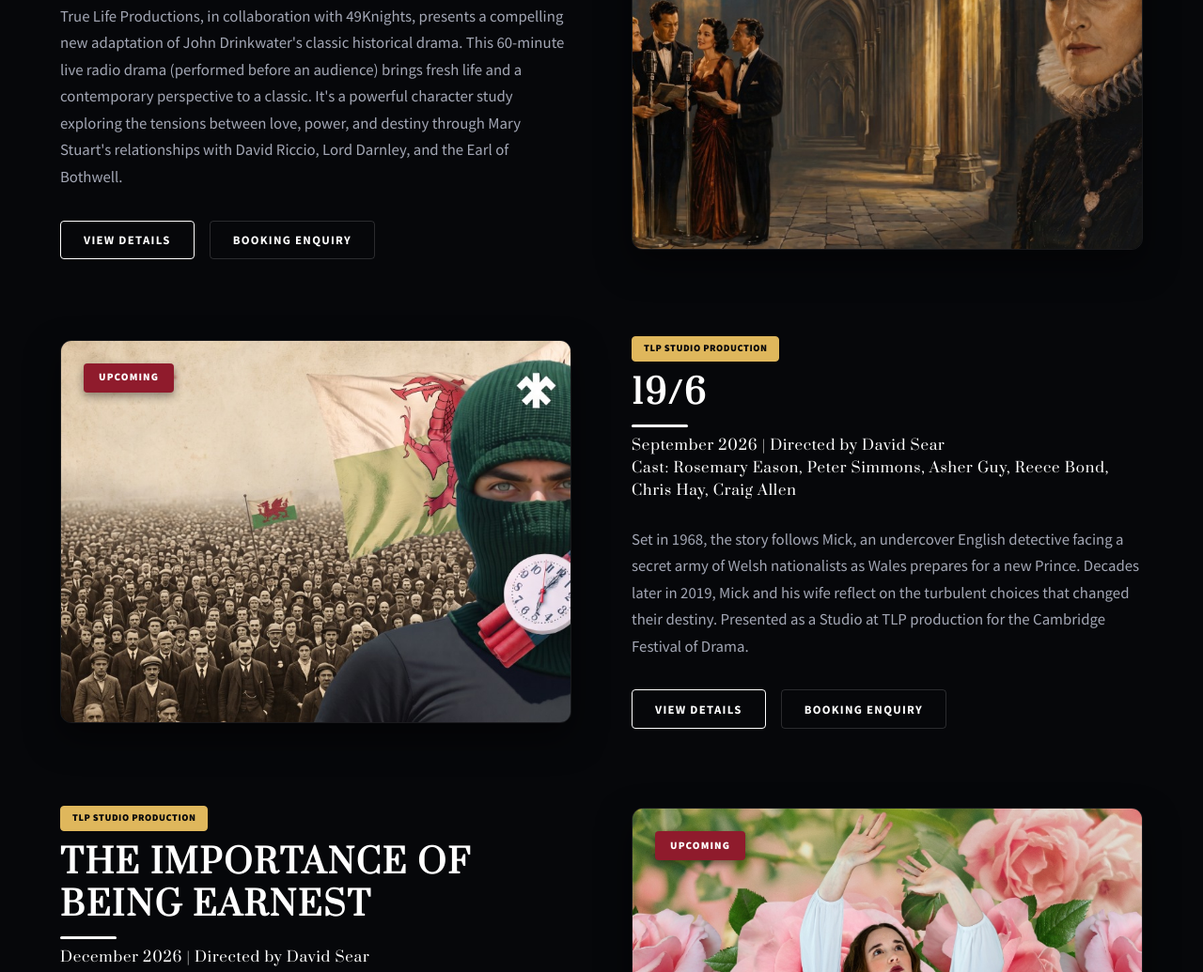
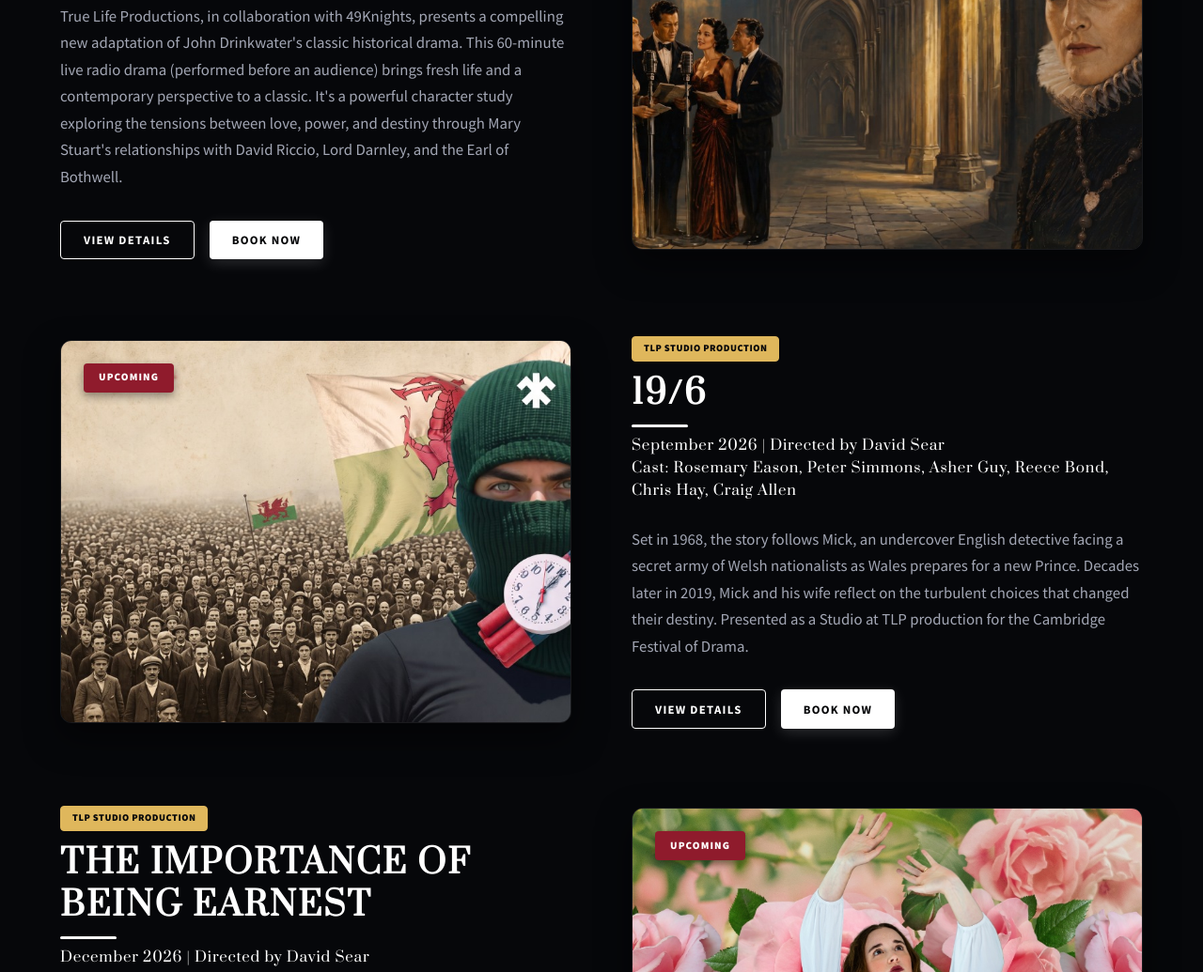
Before and after one commit to caiolaborda/truelifeproductions, a plain HTML site: page productions.html in a window 1280 px wide. Shown: the part 1151-2186 px from the top of the page at 94% size. Drawn offline with Linux system fonts and the light colour scheme.

Commit message:
fix: change booking buttons to Book Now when ticket link is present in productions.html

```diff
--- a/productions.html
+++ b/productions.html
@@ -404,6 +404,13 @@
                         ? "background: #dfb75c; border: 1px solid #dfb75c; color: #06070a; padding: 0.25rem 0.75rem; font-size: 0.65rem; border-radius: 4px; text-transform: uppercase; font-weight: 800; letter-spacing: 0.05em; display: inline-block; margin-bottom: 0.75rem;"
                         : "background: #8f1b2c; border: 1px solid #8f1b2c; color: #ffffff; padding: 0.25rem 0.75rem; font-size: 0.65rem; border-radius: 4px; text-transform: uppercase; font-weight: 800; letter-spacing: 0.05em; display: inline-block; margin-bottom: 0.75rem;";
 
+                            let bookingBtn = "";
+                            if (p.detailsLink && p.detailsLink.startsWith("http")) {
+                                bookingBtn = `<a href="${p.detailsLink}" target="_blank" class="btn btn-primary" style="padding: 0.6rem 1.5rem; font-size: 0.8rem; font-weight: 700;">Book Now</a>`;
+                            } else {
+                                bookingBtn = `<a href="contact.html?subject=Inquiry about ${encodeURIComponent(p.title)}" class="btn btn-outline" style="padding: 0.6rem 1.5rem; font-size: 0.8rem; border-color: rgba(255,255,255,0.15);">Booking Enquiry</a>`;
+                            }
+
                             const card = document.createElement("div");
                             card.className = `${rowClass} reveal`;
                             card.id = p.id;
@@ -419,7 +426,7 @@
                                     <p class="prod-synopsis">${p.synopsis}</p>
                                     <div style="display: flex; gap: 1rem;">
                                         <a href="${detailLink}" class="btn btn-outline" style="padding: 0.6rem 1.5rem; font-size: 0.8rem;">View Details</a>
-                                <a href="contact.html?subject=Inquiry about ${encodeURIComponent(p.title)}" class="btn btn-outline" style="padding: 0.6rem 1.5rem; font-size: 0.8rem; border-color: rgba(255,255,255,0.15);">Booking Enquiry</a>
+                                        ${bookingBtn}
                                     </div>
                                     ${reviewsHtml}
                                 </div>
```
Lines whose indentation alone changed are shown as unchanged.
